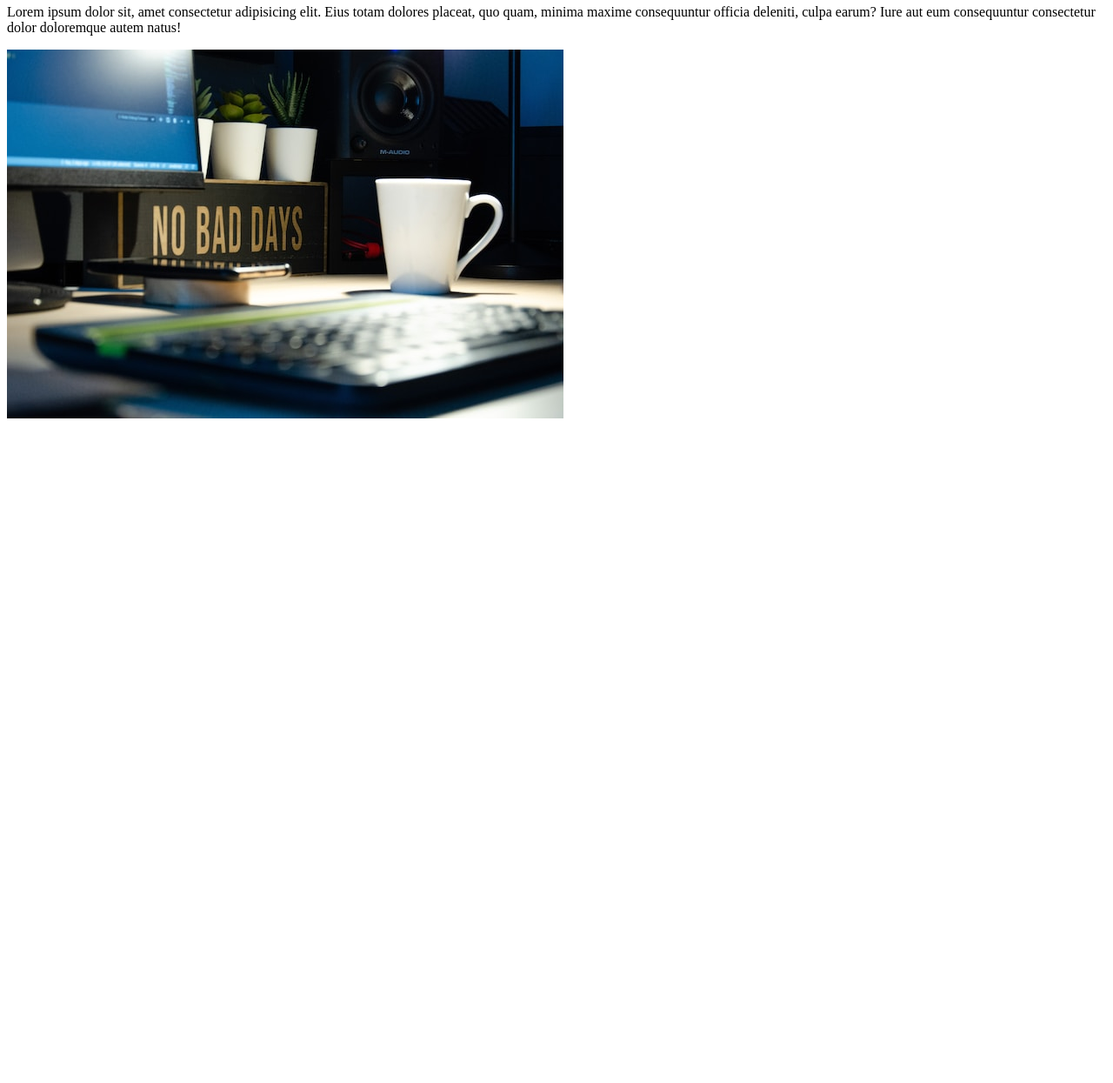
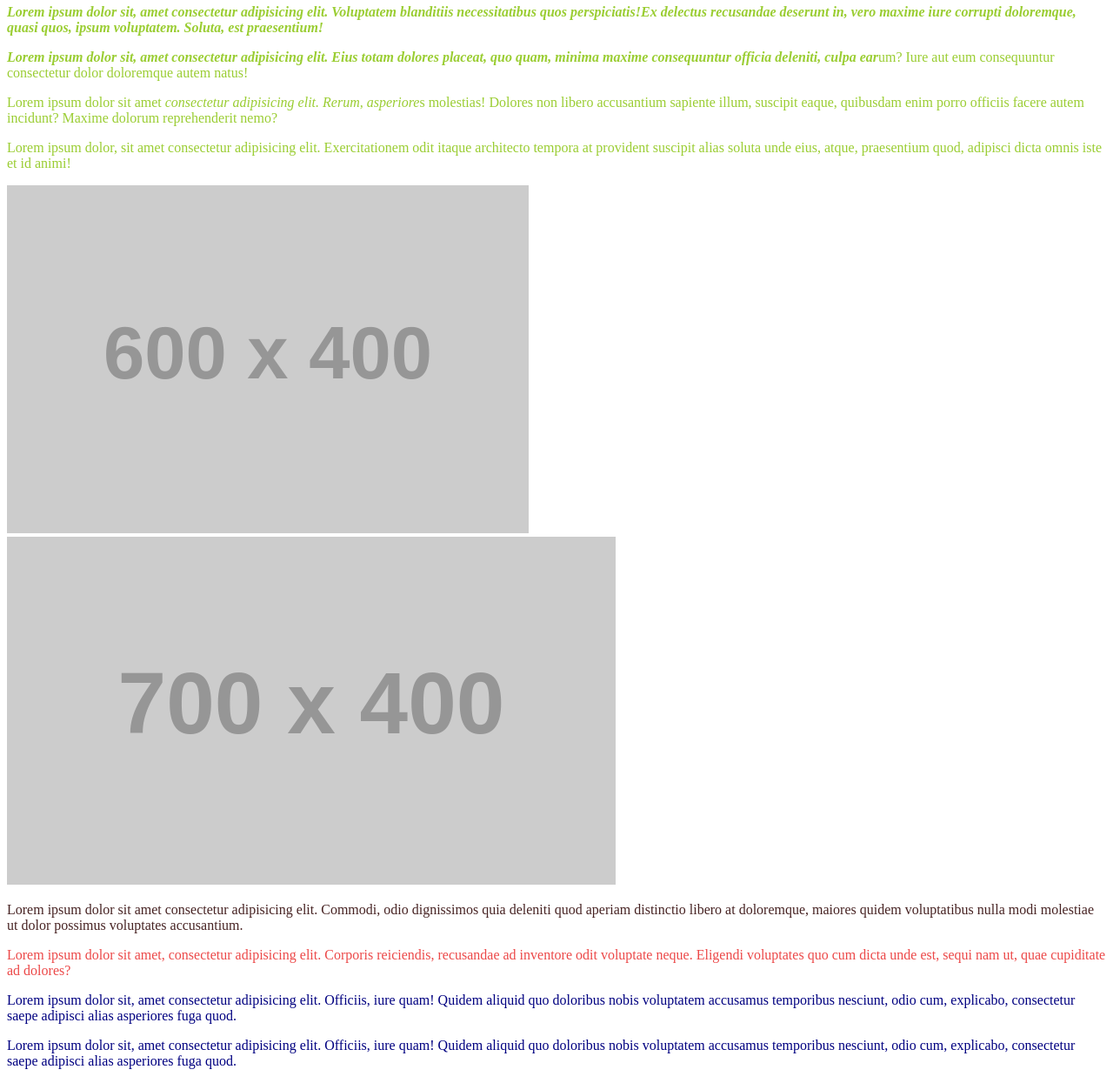
Before and after one commit to wairatimurage/wairatimurage.github.io, a plain HTML site: page lesson2.html in a window 1280 px wide. Shown: the part 62-1307 px from the top of the page at 87% size. Before the commit the page ends 800 px from the top, so only its background shows below. Drawn offline with Linux system fonts and the light colour scheme; placeholder pictures from the web are drawn by us.

Commit message:
Lesson 2

```diff
--- a/lesson2.html
+++ b/lesson2.html
@@ -4,10 +4,39 @@
     <meta charset="UTF-8">
     <meta name="viewport" content="width=device-width, initial-scale=1.0">
     <title>HTML AND CSS</title>
+    <style>
+        p{
+            color: yellowgreen;
+        }
+        h2{
+            color: rgb(69, 69, 231);
+        }
+        #x{
+            color: rgb(71, 35, 35);
+        }
+        #y{
+            color: rgb(236, 72, 72);
+        }
+        .xyz{
+            color:navy ;
+        }
+    </style>
 </head>
 <body>
     <h2>HTML AND CSS</h2>
-    <p>Lorem ipsum dolor sit, amet consectetur adipisicing elit. Eius totam dolores placeat, quo quam, minima maxime consequuntur officia deleniti, culpa earum? Iure aut eum consequuntur consectetur dolor doloremque autem natus!</p>
-    <img src="./Assets/Cup.jpg" alt="A Cup" >
+    <p><b><i>Lorem ipsum dolor sit, amet consectetur adipisicing elit. Voluptatem blanditiis necessitatibus quos perspiciatis!<span>Ex delectus recusandae deserunt in, vero maxime iure corrupti doloremque, quasi quos, ipsum voluptatem. </span>
+        Soluta, est praesentium!</p>
+    <p>Lorem ipsum dolor sit, <b>amet consectetur adipisicing elit. Eius totam dolores placeat, quo quam, minima</b>
+         maxime consequuntur officia deleniti, culpa ear</i></b>um? Iure aut eum consequuntur consectetur dolor doloremque autem natus!</p>
+    <p>Lorem ipsum dolor sit amet <i>consectetur adipisicing elit. Rerum, asperiore</i>s molestias! Dolores non libero accusantium sapiente illum, suscipit eaque, quibusdam enim porro officiis facere autem incidunt? Maxime dolorum reprehenderit nemo?</p>
+    <p>Lorem ipsum dolor, sit amet consectetur adipisicing elit. Exercitationem odit itaque architecto tempora at provident suscipit alias soluta unde eius, atque, praesentium quod, adipisci dicta omnis iste et id animi!</p><img src="https://placehold.co/600x400/orange/white?text=More" alt="A Cup" >
+    <img src="https://placehold.co/700x400/black/white?text=Stuff" alt="A Cup" >
+
+    <p id="x">Lorem ipsum dolor sit amet consectetur adipisicing elit. Commodi, odio dignissimos quia deleniti quod aperiam distinctio libero at doloremque, maiores quidem voluptatibus nulla modi molestiae ut dolor possimus voluptates accusantium.</p>
+    <p id="y">Lorem ipsum dolor sit amet, consectetur adipisicing elit. Corporis reiciendis, recusandae ad inventore odit voluptate neque. Eligendi voluptates quo cum dicta unde est, sequi nam ut, quae cupiditate ad dolores?</p>
+     <p class="xyz">Lorem ipsum dolor sit, amet consectetur adipisicing elit. Officiis, iure quam! Quidem aliquid quo doloribus nobis voluptatem accusamus temporibus nesciunt, odio cum, explicabo, consectetur saepe adipisci alias asperiores fuga quod.</p>
+     <p class="xyz">Lorem ipsum dolor sit, amet consectetur adipisicing elit. Officiis, iure quam! Quidem aliquid quo doloribus nobis voluptatem accusamus temporibus nesciunt, odio cum, explicabo, consectetur saepe adipisci alias asperiores fuga quod.</p>
+
+
 </body>
 </html>
```
